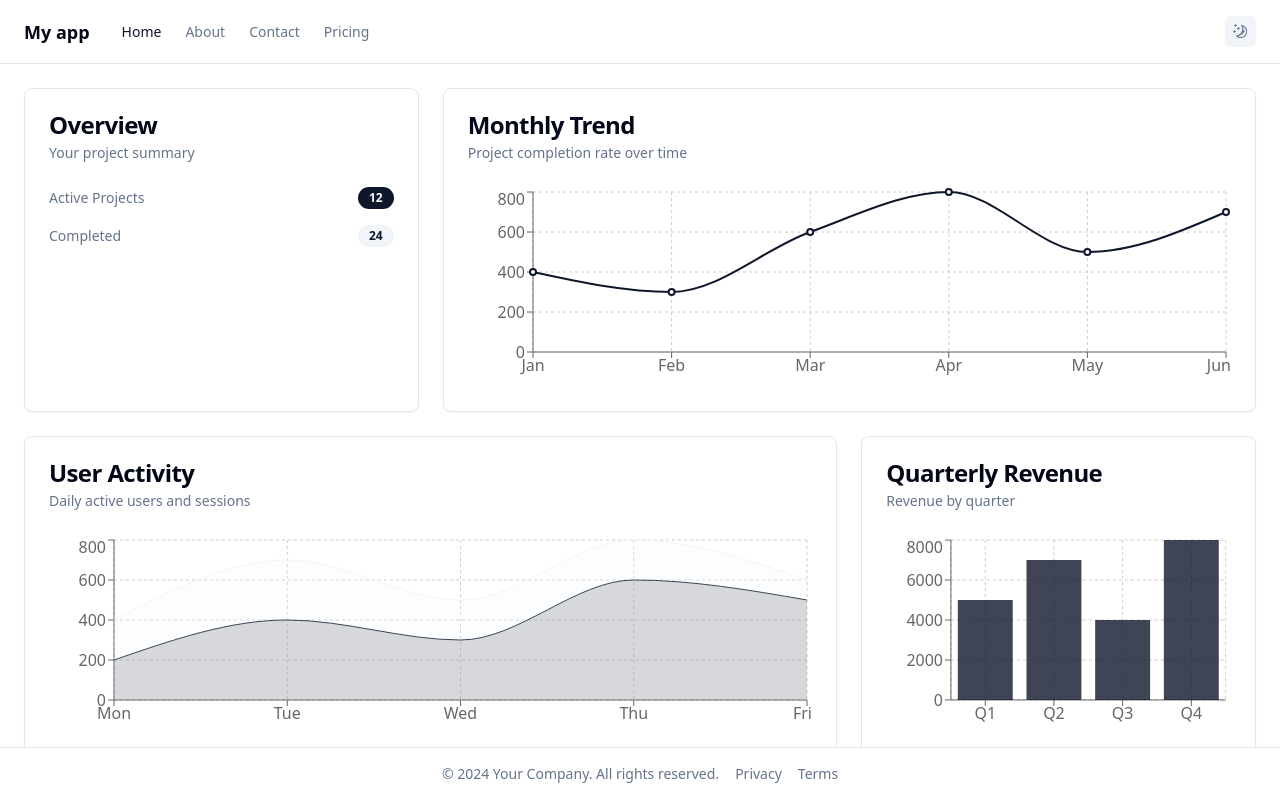
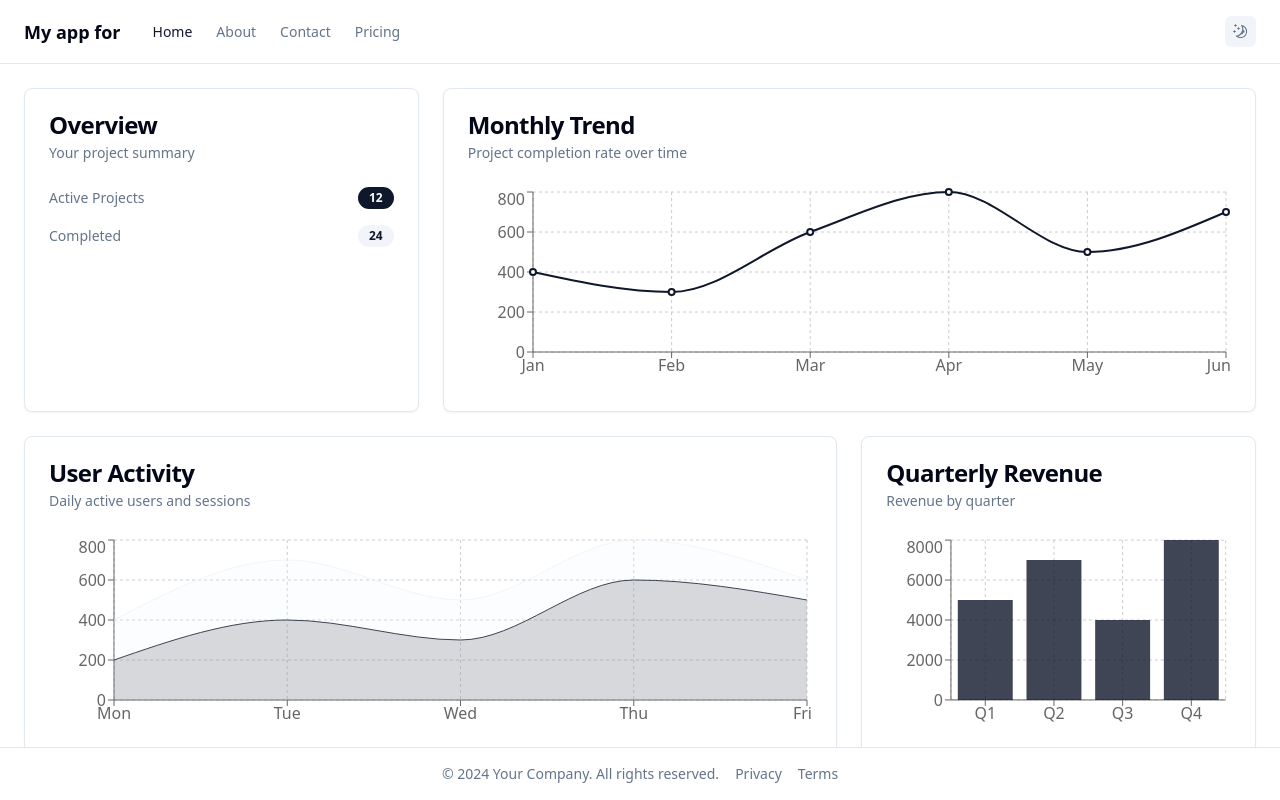
Before and after one commit to altanlabs/startup-dashboard, a React (Vite) app: page / in a window 1280 px wide. Built offline with nearby package versions, Linux system fonts and the light colour scheme; what @radix-ui/themes would draw is missing.

Commit message:
Update app name to 'My app for' in App.tsx.

```diff
--- a/src/App.tsx
+++ b/src/App.tsx
@@ -19,7 +19,7 @@ import NotFound from "./pages/NotFound";
 import DashboardPage from "./pages/dashboard/DashboardPage";
 import { useTheme } from "./theme/use-theme";
 
-const appName = "My app";
+const appName = "My app for";
 
 // Define sidebar configuration
 const dashboardSidebar = {
```
